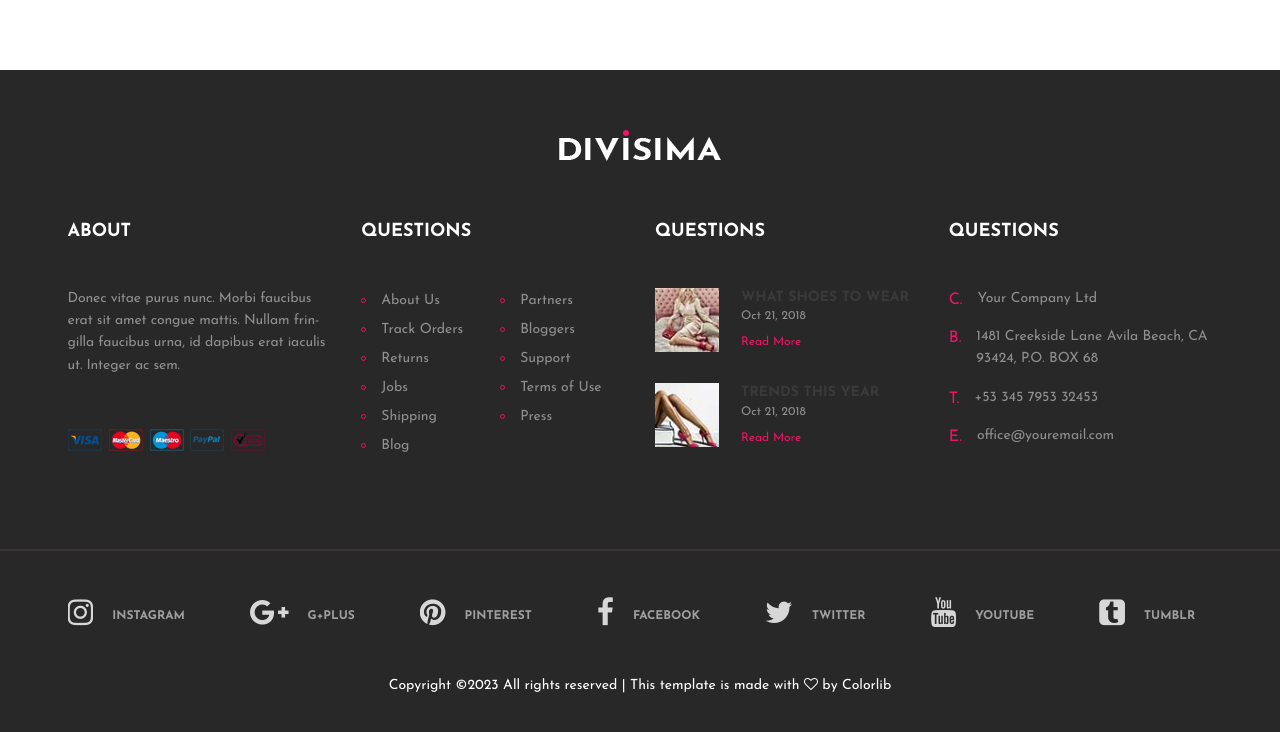
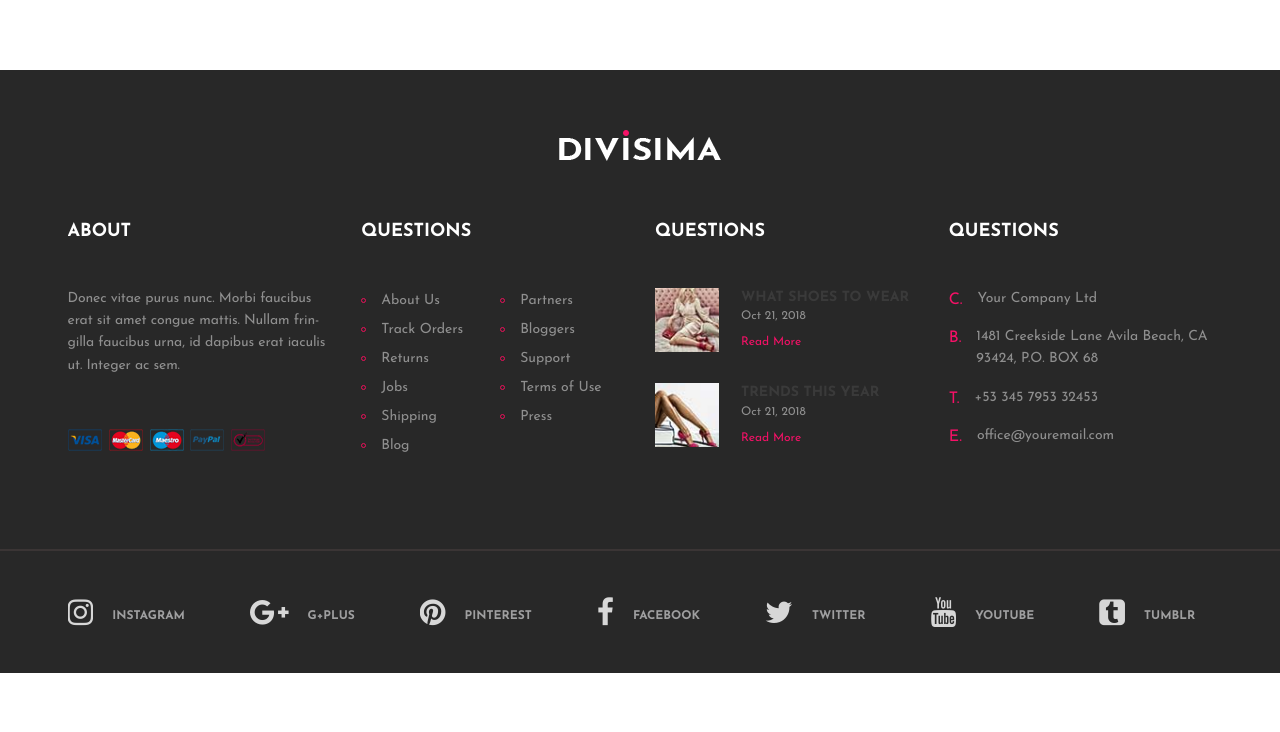
Before and after one commit to Alexanderms00/magazin, a plain HTML site: page index.html in a window 1280 px wide. Shown: the part 3338-4070 px from the top of the page. After the commit the page ends 4011 px from the top, so only its background shows below. Drawn offline with Linux system fonts and the light colour scheme.

Commit message:
Update index.html

```diff
--- a/index.html
+++ b/index.html
@@ -523,9 +523,6 @@
 					<a href="" class="tumblr"><i class="fa fa-tumblr-square"></i><span>tumblr</span></a>
 				</div>
 
-<!-- Link back to Colorlib can't be removed. Template is licensed under CC BY 3.0. -->
-<p class="text-white text-center mt-5">Copyright &copy;<script>document.write(new Date().getFullYear());</script> All rights reserved | This template is made with <i class="fa fa-heart-o" aria-hidden="true"></i> by <a href="https://colorlib.com" target="_blank">Colorlib</a></p>
-<!-- Link back to Colorlib can't be removed. Template is licensed under CC BY 3.0. -->
 
 			</div>
 		</div>
```
